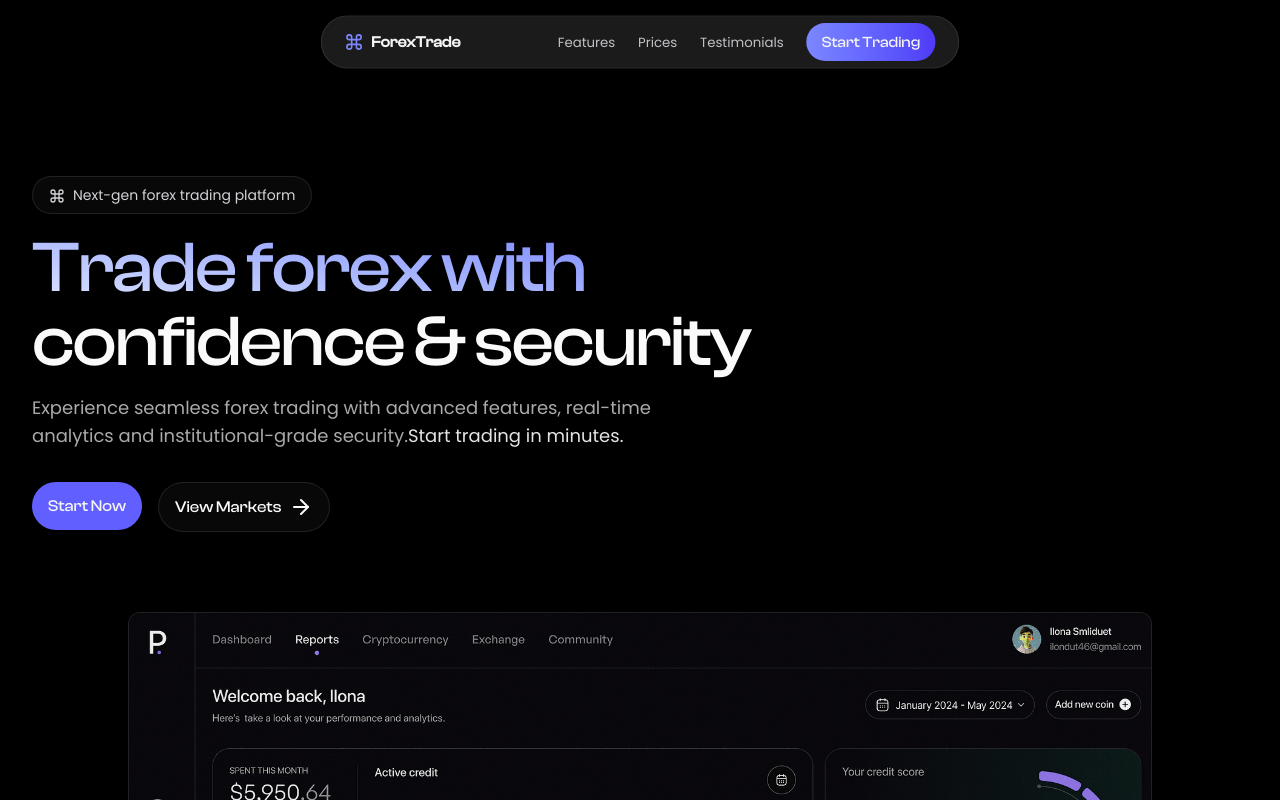
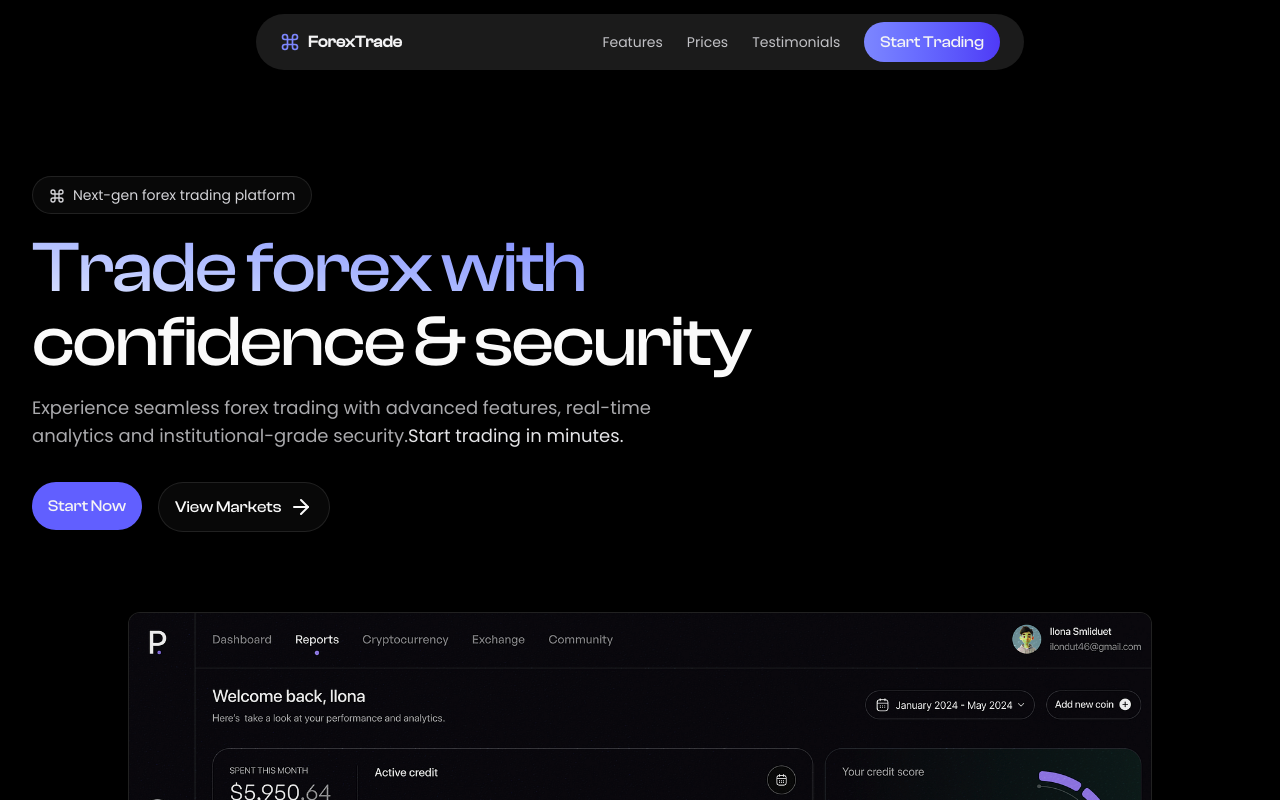
Before and after one commit to vinicius-francisco-sm/forextrade, a React (Vite) app: page / in a window 1280 px wide. Shown: the top 800 px of the page. Built offline with nearby package versions, Linux system fonts and the light colour scheme; a web font is replaced by a local one.

Commit message:
feat: implement navbar scroll effect

```diff
--- a/src/components/NavBar.jsx
+++ b/src/components/NavBar.jsx
@@ -1,9 +1,23 @@
 import { Command } from "lucide-react";
-import React from "react";
+import React, { useEffect, useState } from "react";
 
 const NavBar = () => {
+  const [isScrolled, setIsScrolled] = useState(false);
+
+  useEffect(() => {
+    const handleScroll = () => {
+      setIsScrolled(window.scrollY > 50);
+    };
+
+    window.addEventListener("scroll", handleScroll);
+
+    return () => window.removeEventListener("scroll", handleScroll);
+  }, []);
+
   return (
-    <header className="fixed cursor-pointer top-3.5 left-1/2 -translate-x-1/2 z-50 transition-all duration-300 rounded-full h-14 bg-[#1b1b1b] border border-white/10 scale-95 w-[90%] max-w-2xl">
+    <header
+      className={`fixed cursor-pointer top-3.5 left-1/2 -translate-x-1/2 z-50 transition-all duration-300 rounded-full ${isScrolled ? "h-14 bg-[#1b1b1b]/40 backdrop-blur-xl border border-white/10 scale-95 w-[90%] max-w-2xl" : "h-14 bg-[#1b1b1b] w-[95%] max-w-3xl"}`}
+    >
       <div className="mx-auto h-full px-6">
         <nav className="centered-row justify-between h-full">
           <div className="centered-row gap-2 hover:-translate-y-1 duration-200 transition-all ease-out">
```
